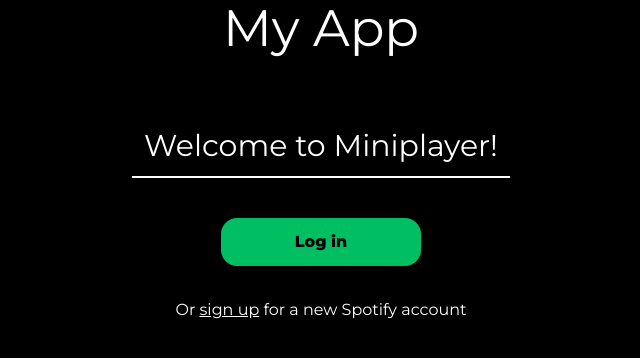
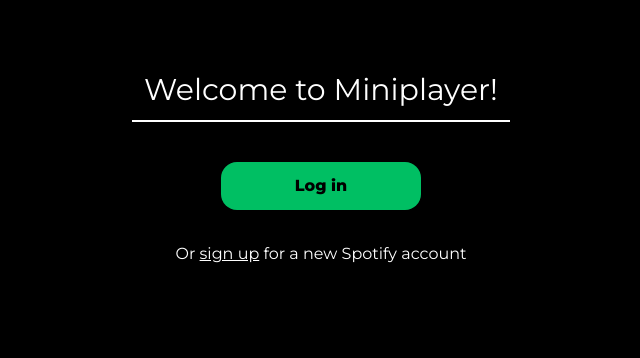
Before and after one commit to Jasmine-1007/Miniplayer, a React (Vite) app: page / in a window 1280 px wide. Shown: the top 358 px of the page, without its empty margins (319-959 px from the left). Built offline with nearby package versions, Linux system fonts and the light colour scheme.

Commit message:
Minor change

```diff
--- a/src/App.tsx
+++ b/src/App.tsx
@@ -1,14 +1,11 @@
 import { useState } from 'react'
-import reactLogo from './assets/react.svg'
-import viteLogo from '/vite.svg'
 import './App.css'
 import Home from './pages/Home'
 import { Outlet } from "react-router-dom";
 
 export default function App() {
   return (
-    <div >
-      <h1 className="text-white">My App</h1>
+    <div className='bg-black flex flex-col h-screen min-h-0'>
       {/* This is where child routes (Home, Callback) will render */}
       <Outlet />
     </div>
--- a/src/UI/CurrentSong.tsx
+++ b/src/UI/CurrentSong.tsx
@@ -61,10 +61,6 @@
   // });
 
 
-  if(!props.token){
-    return <div>Please log in first...</div>
-  }
-
 
 const {
     data: current,
@@ -72,21 +68,18 @@
     error: songError,
   } = useCurrentSong(props.token);
 
-  if(!current){
-    return <div>No song playing</div>
-  }
 
  const {
     data: progress = 0,
     isPending: progressPending,
     error: progressError,
-  } = useGetProgress(props.token, current?.is_playing);
+  } = useGetProgress(props.token, current?.is_playing || false);
 
   const {
     data: syncedLyrics,
     isPending: syncedPending,
     error: lyricsError,
-  } = useGetSyncedLyrics(props.token, current);
+  } = useGetSyncedLyrics(props.token, current || null);
 
 
 
--- a/src/functions/Mainpage.tsx
+++ b/src/functions/Mainpage.tsx
@@ -68,7 +68,7 @@
 
 
 
-}, []);
+  }, []);
 
 
 
```
Also changed, not shown: src/main.tsx (+8 -4 lines).
